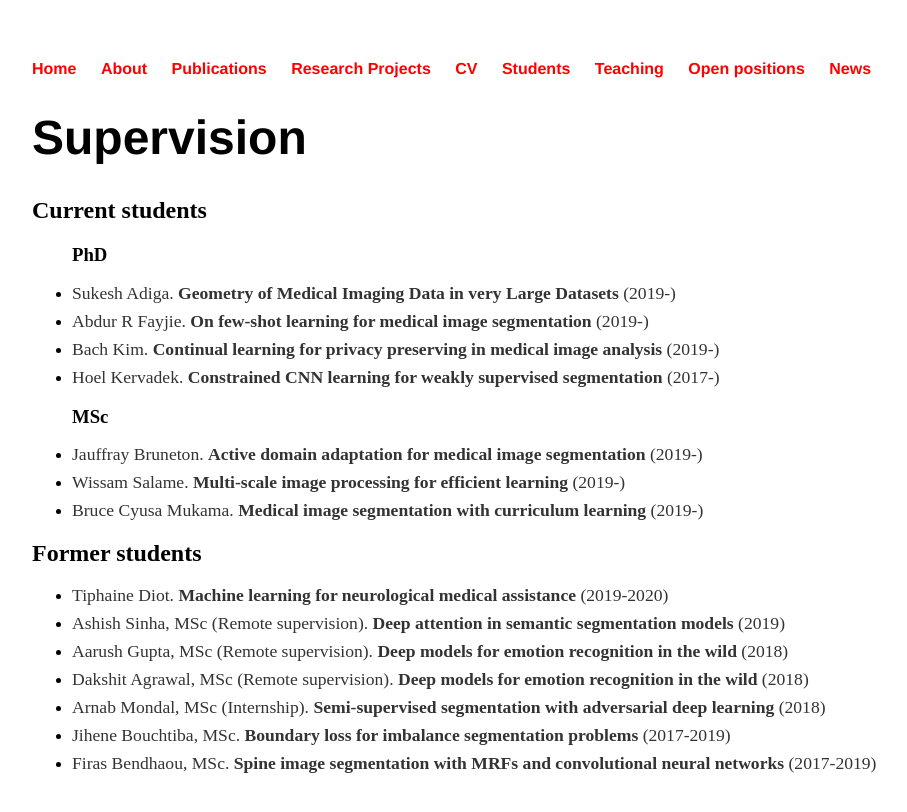
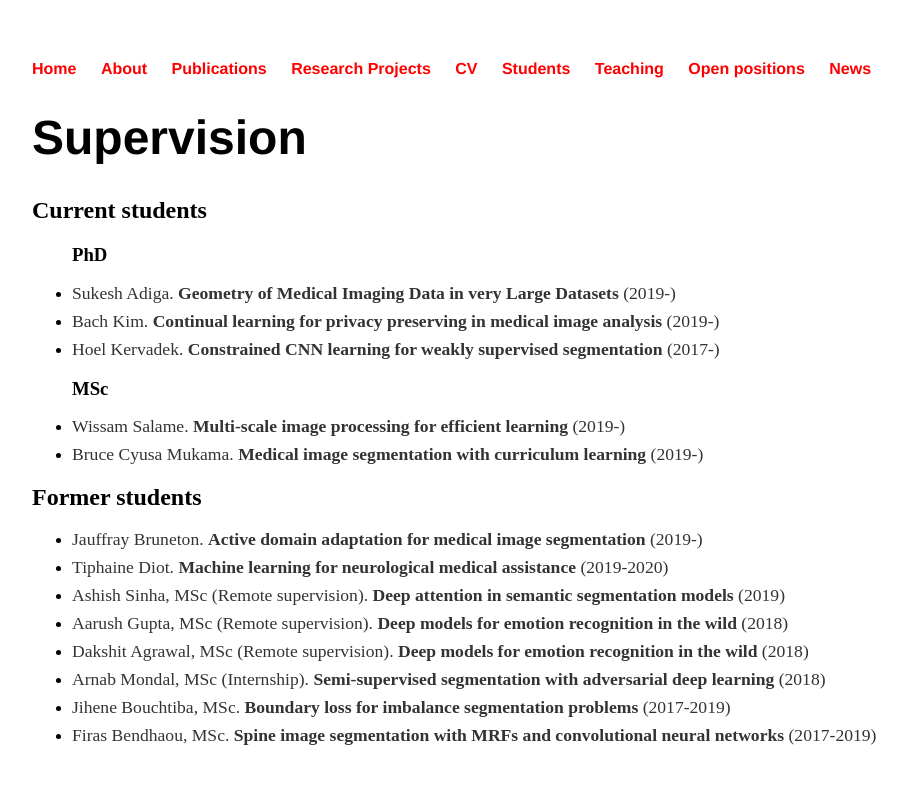
Before and after one commit to josedolz/josedolz.github.io, a Jekyll site: the page built from students/index.html, in a window 1280 px wide. Shown: the top 812 px of the page, without its empty margins (96-1003 px from the left). Built offline with Jekyll 4.4.1, drawn with Linux system fonts in a browser that asks for light colours.

Commit message:
Update index.html

```diff
--- a/students/index.html
+++ b/students/index.html
@@ -8,17 +8,16 @@ title: students
 	<ul>
 		<h3>PhD</h3>
 		<li><p1>Sukesh Adiga. <strong>Geometry of Medical Imaging Data in very Large Datasets </strong> (2019-)</p1></li>
-		<li><p1>Abdur R Fayjie. <strong>On few-shot learning for medical image segmentation </strong> (2019-)</p1></li>
 		<li><p1>Bach Kim. <strong>Continual learning for privacy preserving in medical image analysis </strong>(2019-)</p1></li>
 		<li><p1>Hoel Kervadek. <strong>Constrained CNN learning for weakly supervised segmentation </strong>(2017-)</p1></li>
 		<h3>MSc</h3>
-		<li><p1>Jauffray Bruneton. <strong>Active domain adaptation for medical image segmentation </strong> (2019-)</p1></li>
 		<li><p1>Wissam Salame. <strong>Multi-scale image processing for efficient learning </strong> (2019-)</p1></li>
 		<li><p1>Bruce Cyusa Mukama. <strong>Medical image segmentation with curriculum learning </strong> (2019-)</p1></li>
 	</ul>
 
 	<h2>Former students</h2>
 	<ul>
+		<li><p1>Jauffray Bruneton. <strong>Active domain adaptation for medical image segmentation </strong> (2019-)</p1></li>
 		<li><p1>Tiphaine Diot. <strong>Machine learning for neurological medical assistance </strong> (2019-2020)</p1></li>
 		<li><p1>Ashish Sinha, MSc (Remote supervision). <strong>Deep attention in semantic segmentation models</strong> (2019)</p1></li>
 		<li><p1>Aarush Gupta, MSc (Remote supervision). <strong>Deep models for emotion recognition in the wild </strong> (2018)</p1></li>
```
